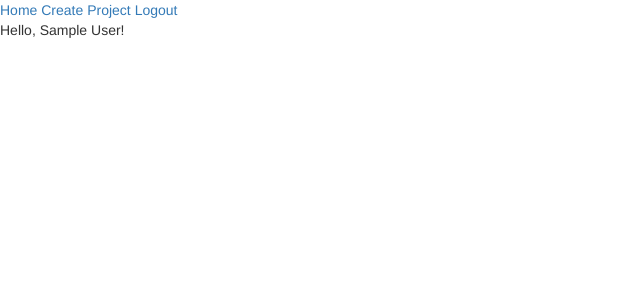
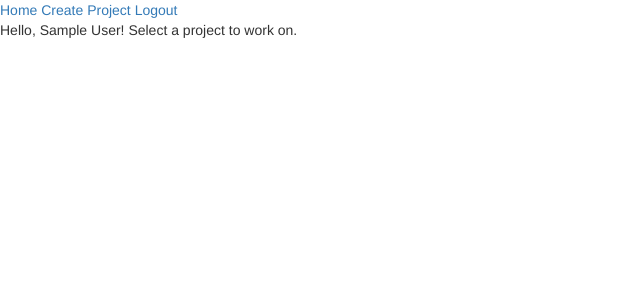
Before and after one commit to andrew-zabloudil/DevTick, a Flask app: page / in a window 1280 px wide. Shown: the top 300 px of the page, without its empty margins (0-640 px from the left). Run offline with Flask 2, Linux system fonts and the light colour scheme; the visitor is signed in with stand-in values (Sample User, id 1); data comes from the database, SQL or seed files in the repository; data that the repository does not hold is empty; some libraries are stand-ins or nearby versions.

Commit message:
Add list of user's projects

```diff
--- a/templates/index.html
+++ b/templates/index.html
@@ -4,12 +4,16 @@
 {% block content %}
 {% include "header.html" %}
 
+<div>
 {% if current_user.is_authenticated %}
-Hello, {{ current_user.name }}!
+    <p>Hello, {{ current_user.name }}! Select a project to work on.</p>
+    {% for project in current_user.created_projects %}
+        <a href="{{ url_for('project', project_id=project.id) }}">{{ project.name }}</a><br>
+    {% endfor %}
 {% else %}
-<span>Hello, World!</span>
+    <span>Hello, World!</span>
 {% endif %}
-
+</div>
 
 {% include "footer.html" %}
 {% endblock %}
```
